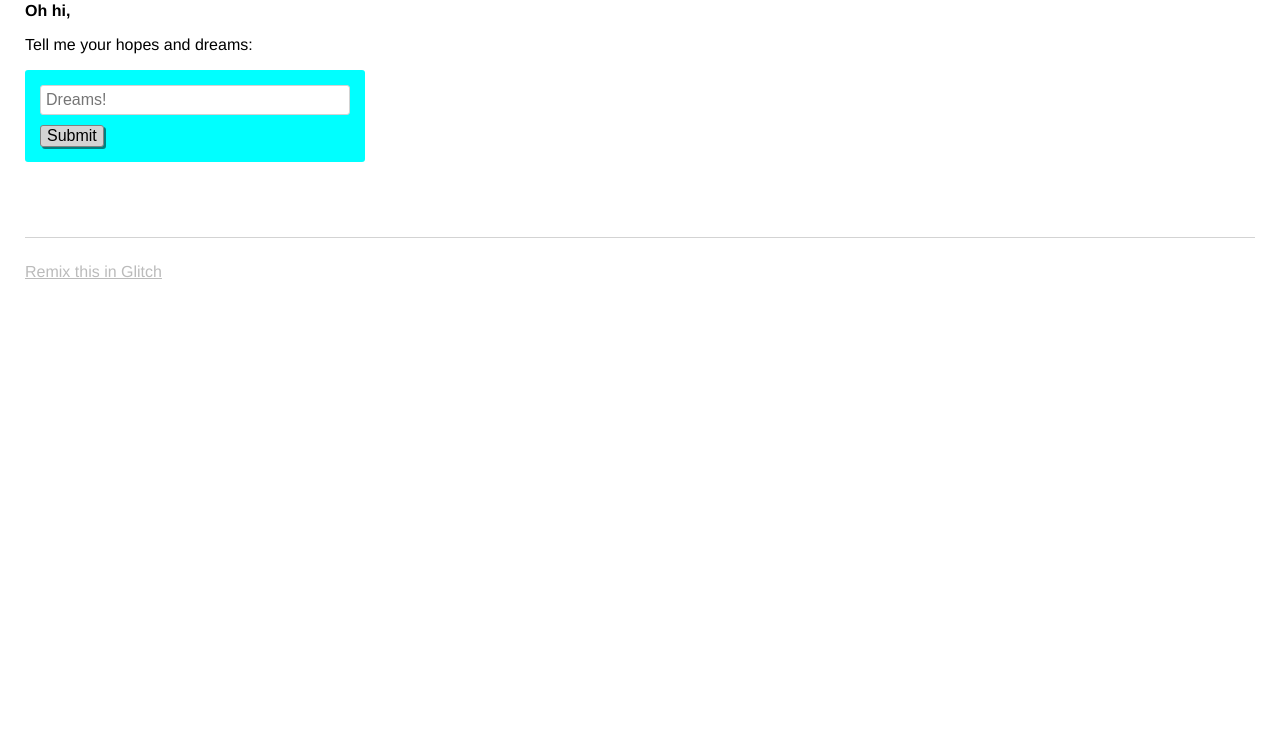
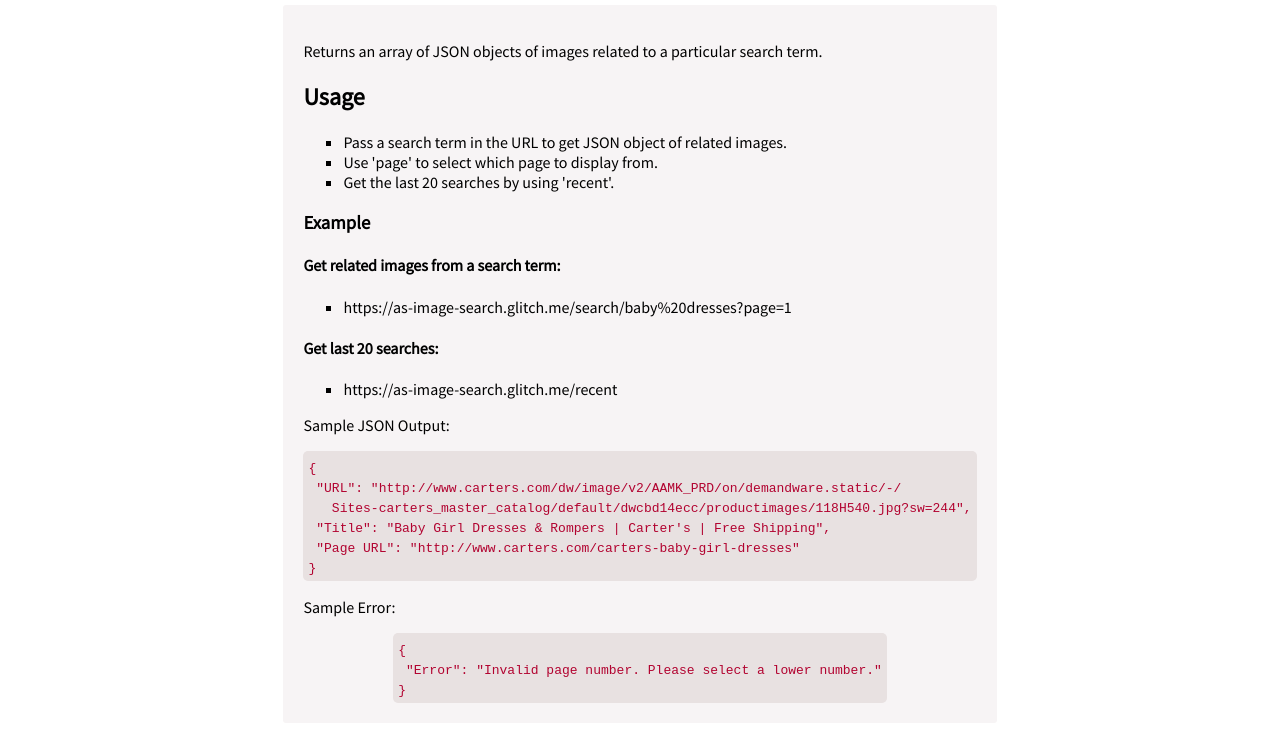
Before and after one commit to aneesa-saleh/image-search, a website: page views/index.html in a window 1280 px wide. Shown: the part 81-829 px from the top of the page. Before the commit the page ends 800 px from the top, so only its background shows below. Drawn offline with nearby package versions, Linux system fonts and the light colour scheme; no server answers.

Commit message:
Updated home info page

```diff
--- /dev/null
+++ b/public/main-style.css
@@ -0,0 +1,40 @@
+@import url('https://fonts.googleapis.com/css?family=Source+Sans+Pro');
+
+body {
+  font-family: 'Source Sans Pro', sans-serif;
+  margin: 25px;
+}
+
+main {
+  background-color: #f7f4f5;
+  padding: 20px;
+  display: table;
+  margin: 0px auto;
+  border-radius: 3px;
+}
+
+li{
+  list-style-type: square;
+}
+
+code{
+  color: #b20330;
+}
+
+.wrap-code{
+  background-color: #e8e1e1;
+  padding: 5px;
+  border-radius: 5px;
+  display: table;
+  margin: 0px auto;
+}
+
+h1 {
+  color: #6d1d3d;
+  text-align: center;
+}
+
+
+a{
+  color: #10a0a0;
+}
--- a/public/style.css
+++ /dev/null
@@ -1,82 +0,0 @@
-/* styles */
-/* called by your view template */
-
-/* You might want to try something fancier: */
-/* less: http://lesscss.org/ */
-
-* {
-  box-sizing: border-box;
-}
-
-body {
-  font-family: helvetica, arial, sans-serif;
-  margin: 25px;
-}
-
-h1 {
-  font-weight: bold;
-  color: pink;
-}
-
-.bold {
-  font-weight: bold;
-}
-
-p {
-  max-width: 600px;
-}
-
-form {
-  margin-bottom: 25px;
-  padding: 15px;
-  background-color: cyan;
-  display: inline-block;
-  width: 100%;
-  max-width: 340px;
-  border-radius: 3px;
-}
-
-input {
-  display: block;
-  margin-bottom: 10px;
-  padding: 5px;
-  width: 100%;
-  border: 1px solid lightgrey;
-  border-radius: 3px;
-  font-size: 16px;
-}
-
-button {
-  font-size: 16px;
-  border-radius: 3px;
-  background-color: lightgrey;
-  border: 1px solid grey;
-  box-shadow: 2px 2px teal;
-  cursor: pointer;
-}
-
-button:hover {
-  background-color: yellow;
-}
-
-button:active {
-  box-shadow: none;
-}
-
-li {
-  margin-bottom: 5px;
-}
-
-footer {
-  margin-top: 50px;
-  padding-top: 25px;
-  border-top: 1px solid lightgrey;
-}
-
-footer > a {
-  color: #BBBBBB;
-}
-
-.nicejob {
-  text-decoration: line-through;
-}
--- a/views/index.html
+++ b/views/index.html
@@ -1,54 +1,77 @@
-<!-- This is a static file -->
-<!-- served from your routes in server.js -->
-
-<!-- You might want to try something fancier: -->
-<!-- html/nunjucks docs: https://mozilla.github.io/nunjucks/ -->
-<!-- pug: https://pugjs.org/ -->
-<!-- haml: http://haml.info/ -->
-<!-- hbs(handlebars): http://handlebarsjs.com/ -->
 
 <!DOCTYPE html>
 <html>
   <head>
-    <title>Welcome to Glitch!</title>
-    <meta name="description" content="A cool thing made with Glitch">
-    <link id="favicon" rel="icon" href="https://glitch.com/edit/favicon-app.ico" type="image/x-icon">
+    <title>Image Search Abstraction Microservice</title>
+    <meta name="description" content="Image Search Abstraction Microservice">
     <meta charset="utf-8">
     <meta http-equiv="X-UA-Compatible" content="IE=edge">
     <meta name="viewport" content="width=device-width, initial-scale=1">
-    <link rel="stylesheet" href="/style.css">
+    <link rel="stylesheet" href="/main-style.css">
   </head>
   <body>
     <header>
       <h1>
-        A Dream of the Future
+        Image Search Abstraction Microservice
       </h1>
     </header>
 
     <main>
-      <p class="bold">Oh hi,</p>
-      <p>Tell me your hopes and dreams:</p>
-      <form>
-        <input type="text" maxlength="100" placeholder="Dreams!">
-        <button type="submit">Submit</button>
-      </form>
-      <section class="dreams">
-        <ul id="dreams">
-        </ul>
-      </section>
+
+      <p>Returns an array of JSON objects of images related to a particular search term.</p>
+
+      <h2 id="usage">Usage</h2>
+
+      <ul>
+      <li>Pass a search term in the URL to get JSON object of related images.</li>
+
+      <li>Use 'page' to select which page to display from.</li>
+
+      <li>Get the last 20 searches by using 'recent'.</li>
+
+      </ul>
+
+      <h3>Example</h3>
+
+      <h4>Get related images from a search term:</h4>
+
+      <ul>
+        <li>https://as-image-search.glitch.me/search/baby%20dresses?page=1</li>
+      </ul>
+
+      <h4>Get last 20 searches:</h4>
+
+      <ul>
+        <li>https://as-image-search.glitch.me/recent</li>
+      </ul>
+
+      <p>Sample JSON Output:</p>
+
+      <div class="wrap-code">
+        <code>
+          {<br/>
+            &nbsp;"URL": "http://www.carters.com/dw/image/v2/AAMK_PRD/on/demandware.static/-/<br/>
+            &nbsp; &nbsp;Sites-carters_master_catalog/default/dwcbd14ecc/productimages/118H540.jpg?sw=244",<br/>
+            &nbsp;"Title": "Baby Girl Dresses & Rompers | Carter's | Free Shipping",<br/>
+            &nbsp;"Page URL": "http://www.carters.com/carters-baby-girl-dresses"<br/>
+          }
+        </code>
+      </div>
+
+      <p>Sample Error:</p>
+
+      <div class="wrap-code">
+        <code>
+          { <br/>
+              &nbsp;"Error": "Invalid page number. Please select a lower number." <br/>
+            }
+        </code>
+      </div>
+
     </main>
 
     <footer>
-      <a href="https://glitch.com">
-        Remix this in Glitch
-      </a>
     </footer>
-
-    <!-- Your web-app is https, so your scripts need to be too -->
-    <script src="https://code.jquery.com/jquery-2.2.1.min.js"
-            integrity="sha256-gvQgAFzTH6trSrAWoH1iPo9Xc96QxSZ3feW6kem+O00="
-            crossorigin="anonymous"></script>
-    <script src="/client.js"></script>
 
   </body>
 </html>
```
